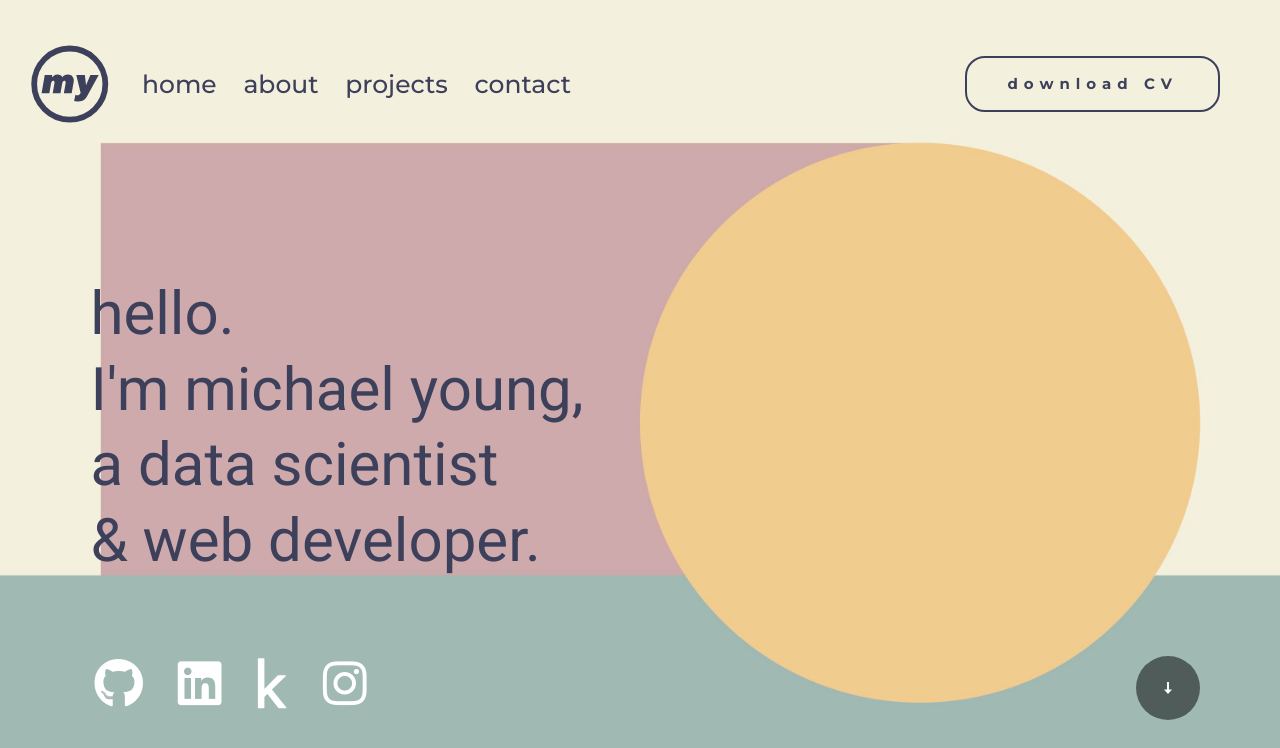
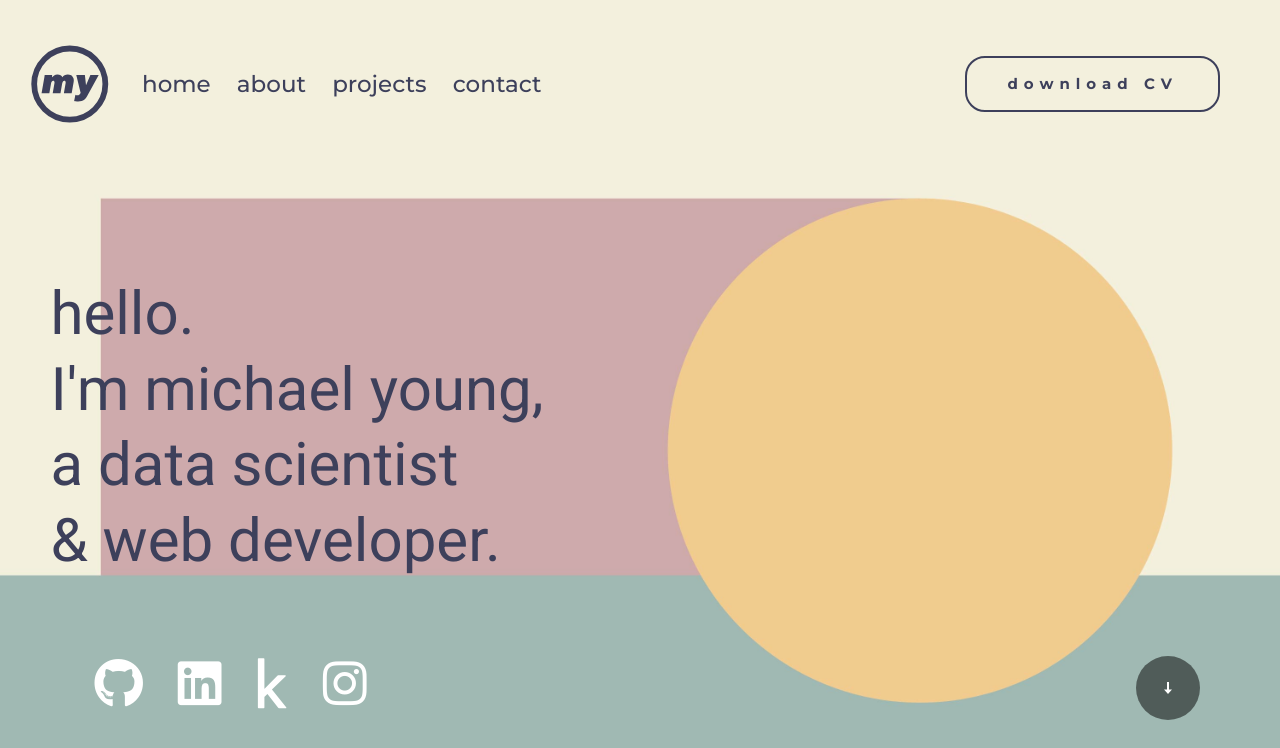
Before and after one commit to mkcyoung/mkcyoung.github.io, a plain HTML site: page index.html in a window 1280 px wide. Shown: the top 748 px of the page. Drawn offline with nearby package versions, Linux system fonts and the light colour scheme.

Commit message:
altering hero header and background

```diff
--- a/css/main.css
+++ b/css/main.css
@@ -1727,7 +1727,7 @@ input::-moz-focus-inner {
   /* font-family: "Gothic A1", sans-serif; */
   font-family: "Montserrat", sans-serif;
   font-weight: 500;
-  font-size: 2.5rem;
+  font-size: 2.3rem;
   line-height: 6rem;
   padding-top: 1.4rem;
   padding-bottom: 1.4rem;
@@ -2064,6 +2064,7 @@ input::-moz-focus-inner {
   /* color: #ffffff; */
   color: #3D405B;
   position: relative;
+  left: -4rem; /* adjusting hero header */
 }
 
 /* .hero-content h1::before {
--- a/index.html
+++ b/index.html
@@ -79,7 +79,7 @@
 
     <!-- hero
     ================================================== -->
-    <section id="hero" class="s-hero target-section" data-parallax="scroll" data-image-src="images/hero-bg-3000-10.jpg" data-natural-width=3000 data-natural-height=2000 data-position-y=center>
+    <section id="hero" class="s-hero target-section" data-parallax="scroll" data-image-src="images/hero-bg-3000-11.jpg" data-natural-width=3000 data-natural-height=2000 data-position-y=center>
 
         <div class="row hero-content">
 
```
Also changed, not shown: images/hero-bg-3000-11.jpg (added), 1 other file.
